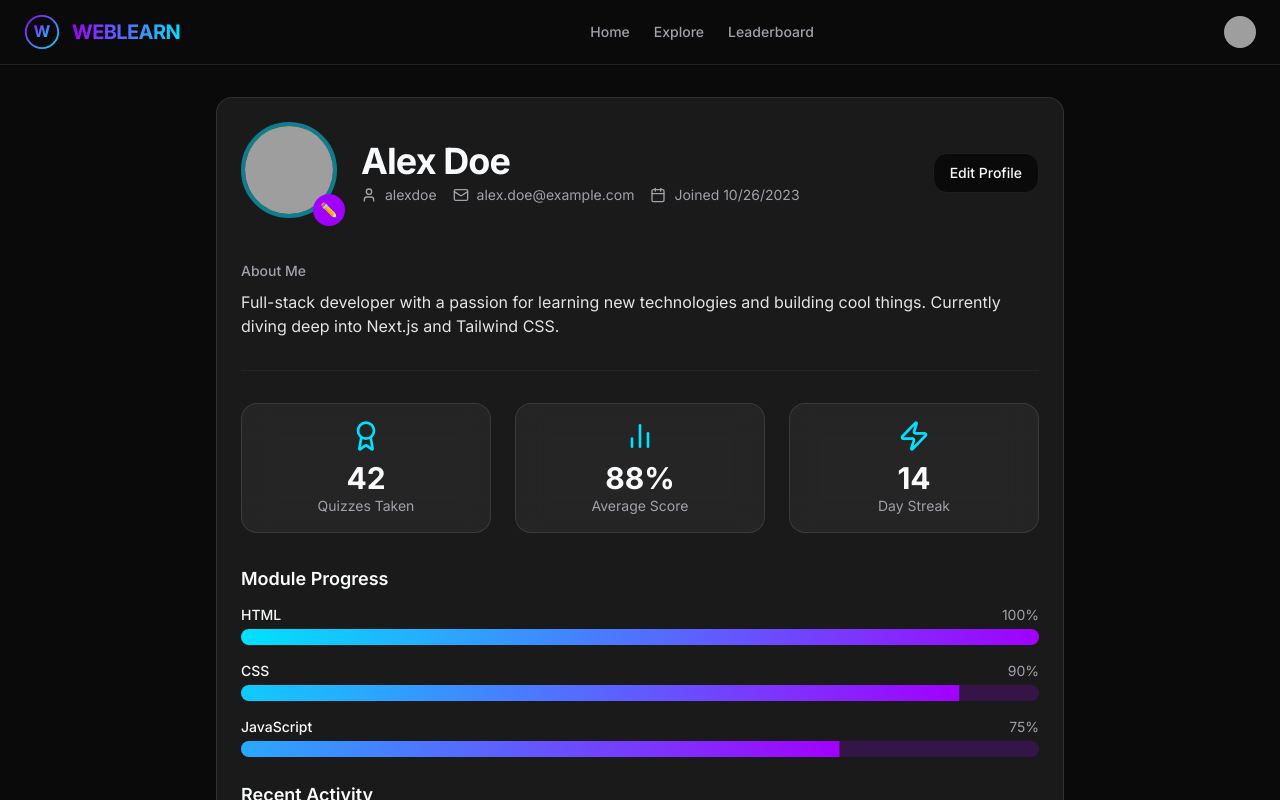
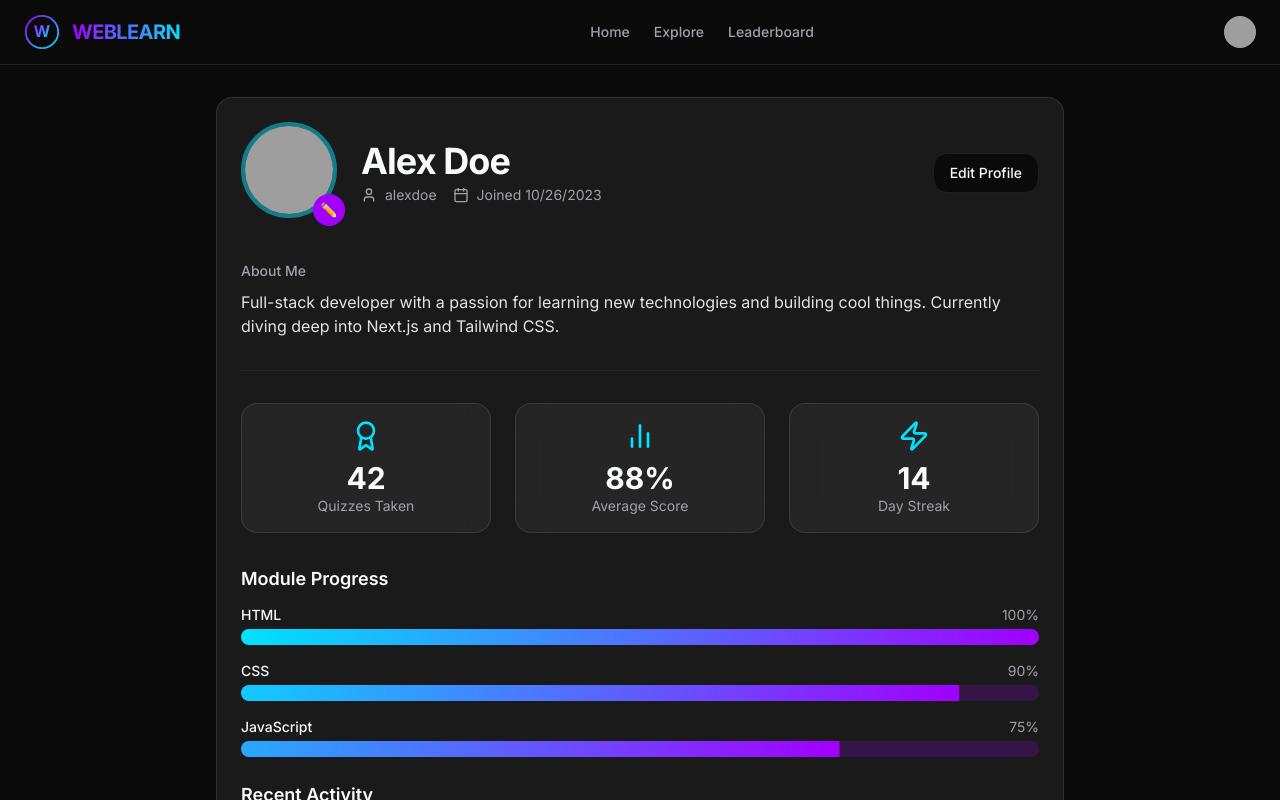
Before and after one commit to nilakshichoudhary1234-code/WEBLEARN, a Next.js app: page /profile in a window 1280 px wide. Shown: the top 800 px of the page. Built offline with nearby package versions, Linux system fonts and the light colour scheme; grey boxes are pictures that could not be loaded.

Commit message:
remove this (_for element span_)

```diff
--- a/src/app/(main)/profile/page.tsx
+++ b/src/app/(main)/profile/page.tsx
@@ -79,10 +79,6 @@ export default function ProfilePage() {
               <div className="flex items-center gap-2">
                 <User className="h-4 w-4" />
                 <span>{mockUserData.username}</span>
-              </div>
-              <div className="flex items-center gap-2">
-                <Mail className="h-4 w-4" />
-                <span>{mockUserData.email}</span>
               </div>
               <div className="flex items-center gap-2">
                 <Calendar className="h-4 w-4" />
```
